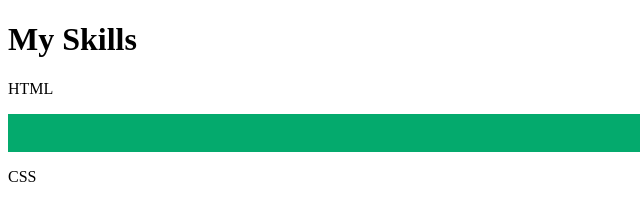
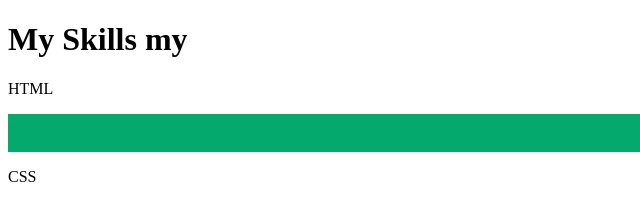
Before and after one commit to pratik8376/scroll, a plain HTML site: page index.html in a window 1280 px wide. Shown: the top 199 px of the page, 0-640 px from the left. Drawn offline with Linux system fonts and the light colour scheme.

Commit message:
Update index.html

```diff
--- a/index.html
+++ b/index.html
@@ -11,7 +11,7 @@
 </head>
 <body>
 
-  <h1>My Skills</h1>
+  <h1>My Skills my</h1>
 
 <p>HTML</p>
 <div class="container">
```
